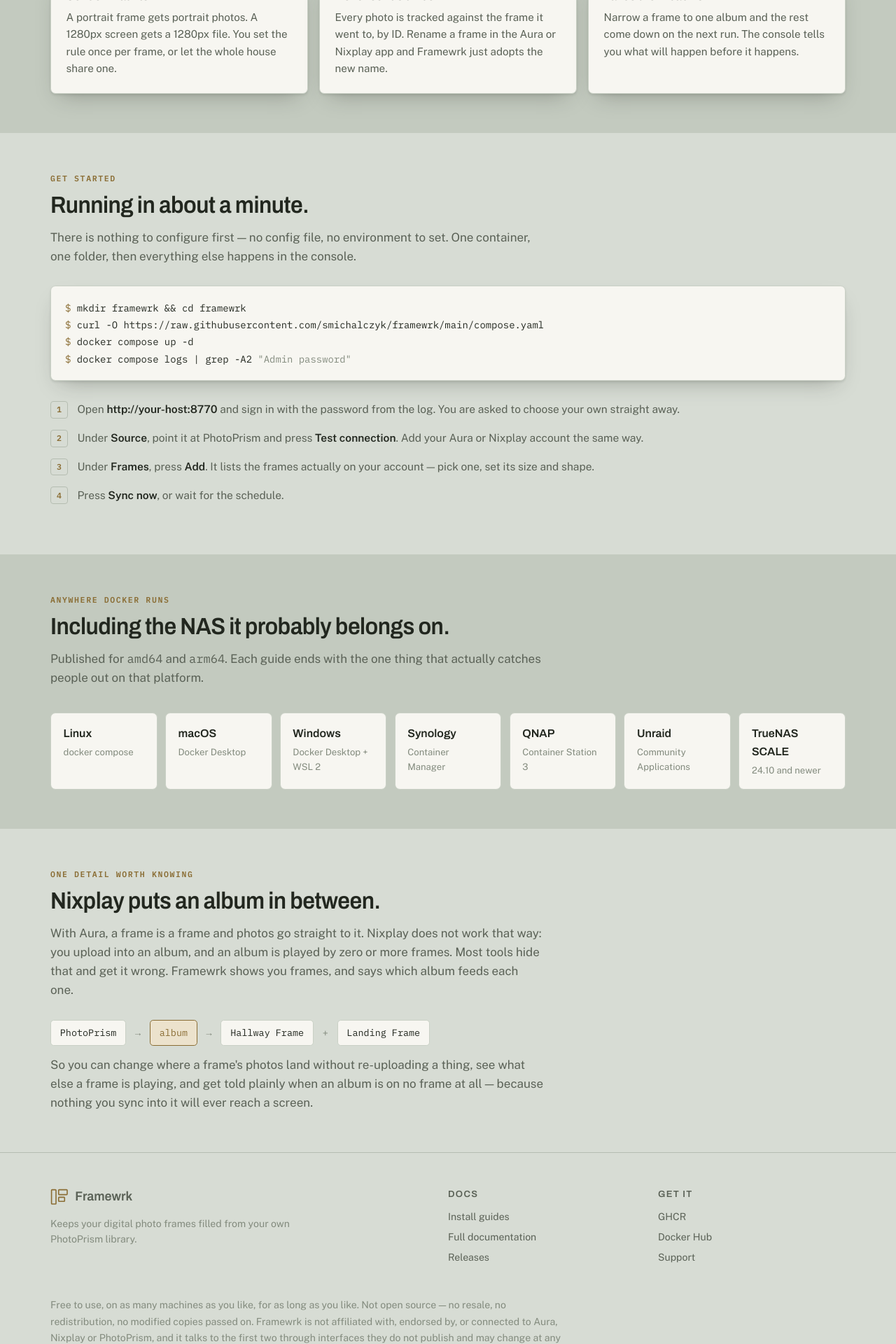
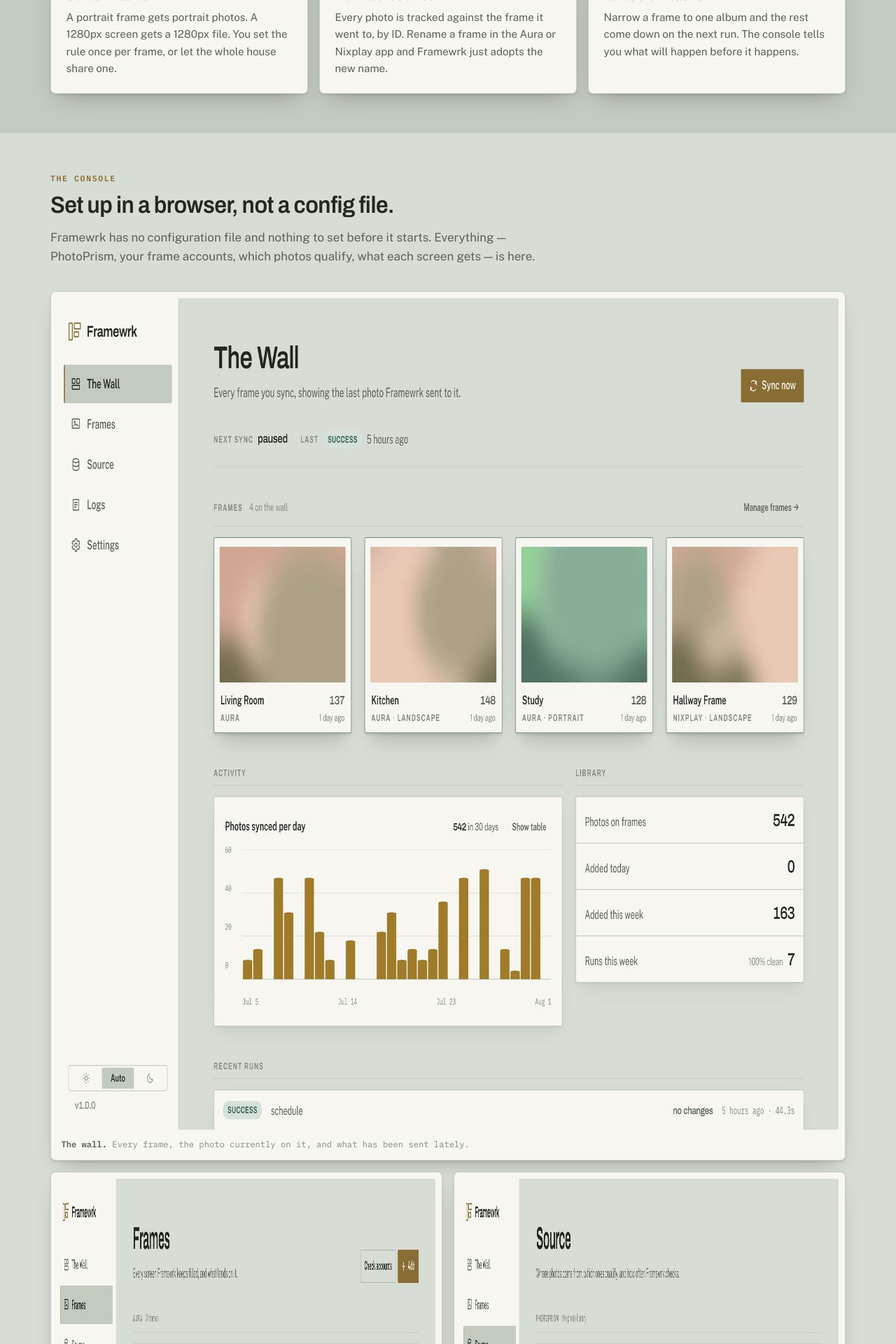
Before and after one commit to smichalczyk/framewrk, a Jekyll site: the page docs/index.html, which Jekyll copies as it is, in a window 1280 px wide. Shown: the part 988-2908 px from the top of the page at 70% size. Built offline with Jekyll 4.4.1, drawn with Linux system fonts in a browser that asks for light colours; some of the changed text lies outside the part shown.

Commit message:
Show the console
Three screens, hung the same way the frames in the hero are. Generated against
fabricated Aura and Nixplay accounts with generated pictures in the frames, so
nothing here is anyone's library and no real frame was touched to make them.

```diff
--- a/docs/index.html
+++ b/docs/index.html
@@ -81,7 +81,40 @@
   </div>
 </section>
 
-<section id="start">
+<section>
+  <div class="wrap">
+    <span class="eyebrow">The console</span>
+    <h2>Set up in a browser, not a config file.</h2>
+    <p class="sub">
+      Framewrk has no configuration file and nothing to set before it starts.
+      Everything — PhotoPrism, your frame accounts, which photos qualify, what
+      each screen gets — is here.
+    </p>
+
+    <div class="shots">
+      <figure class="shot">
+        <img src="shots/wall.jpg" width="1800" height="1188" loading="lazy"
+             alt="The Wall screen: four photo frames each showing the last photo sent to it, a 30-day activity chart, and library totals.">
+        <figcaption><b>The wall.</b> Every frame, the photo currently on it, and what has been sent lately.</figcaption>
+      </figure>
+
+      <div class="shots-pair">
+        <figure class="shot">
+          <img src="shots/frames.jpg" width="1800" height="1188" loading="lazy"
+               alt="The Frames screen: Aura and Nixplay frames grouped by service, each showing its image size, shape rule and photo count.">
+          <figcaption><b>Frames.</b> One card per screen, across both services.</figcaption>
+        </figure>
+        <figure class="shot">
+          <img src="shots/source.jpg" width="1800" height="1188" loading="lazy"
+               alt="The Source screen: the PhotoPrism address, username and password, a Test connection button, and the rules for which photos qualify.">
+          <figcaption><b>Source.</b> Where photos come from and which ones qualify.</figcaption>
+        </figure>
+      </div>
+    </div>
+  </div>
+</section>
+
+<section id="start" class="tinted">
   <div class="wrap">
     <span class="eyebrow">Get started</span>
     <h2>Running in about a minute.</h2>
@@ -108,7 +141,7 @@
   </div>
 </section>
 
-<section class="tinted">
+<section>
   <div class="wrap">
     <span class="eyebrow">Anywhere Docker runs</span>
     <h2>Including the NAS it probably belongs on.</h2>
@@ -128,7 +161,7 @@
   </div>
 </section>
 
-<section>
+<section class="tinted">
   <div class="wrap">
     <span class="eyebrow">One detail worth knowing</span>
     <h2>Nixplay puts an album in between.</h2>
--- a/docs/style.css
+++ b/docs/style.css
@@ -264,3 +264,21 @@
   color:var(--ink-faint); text-decoration:none; border:0;
 }
 .back:hover{color:var(--brass)}
+
+/* ── Screenshots ────────────────────────────────────────────────────
+   Hung the same way the frames in the hero are, because the console
+   calls itself a gallery hang and a screenshot floating on a plain
+   background would be the one place on this page that forgot. ───── */
+.shots{display:grid; gap:1rem; margin-top:2.25rem}
+.shot{
+  background:var(--mat); border:1px solid var(--line-soft); border-radius:.45rem;
+  padding:.55rem; box-shadow:var(--shadow-hung); margin:0;
+}
+.shot img{display:block; width:100%; border-radius:.2rem}
+.shot figcaption{
+  font-family:"IBM Plex Mono",monospace; font-size:.76rem; color:var(--ink-faint);
+  padding:.7rem .35rem .25rem;
+}
+.shot figcaption b{color:var(--ink-soft); font-weight:600}
+.shots-pair{display:grid; gap:1rem; grid-template-columns:1fr}
+@media (min-width:52rem){ .shots-pair{grid-template-columns:1fr 1fr} }
```
Also changed, not shown: docs/shots/frames.jpg (added), docs/shots/source.jpg (added), docs/shots/wall.jpg (added).
